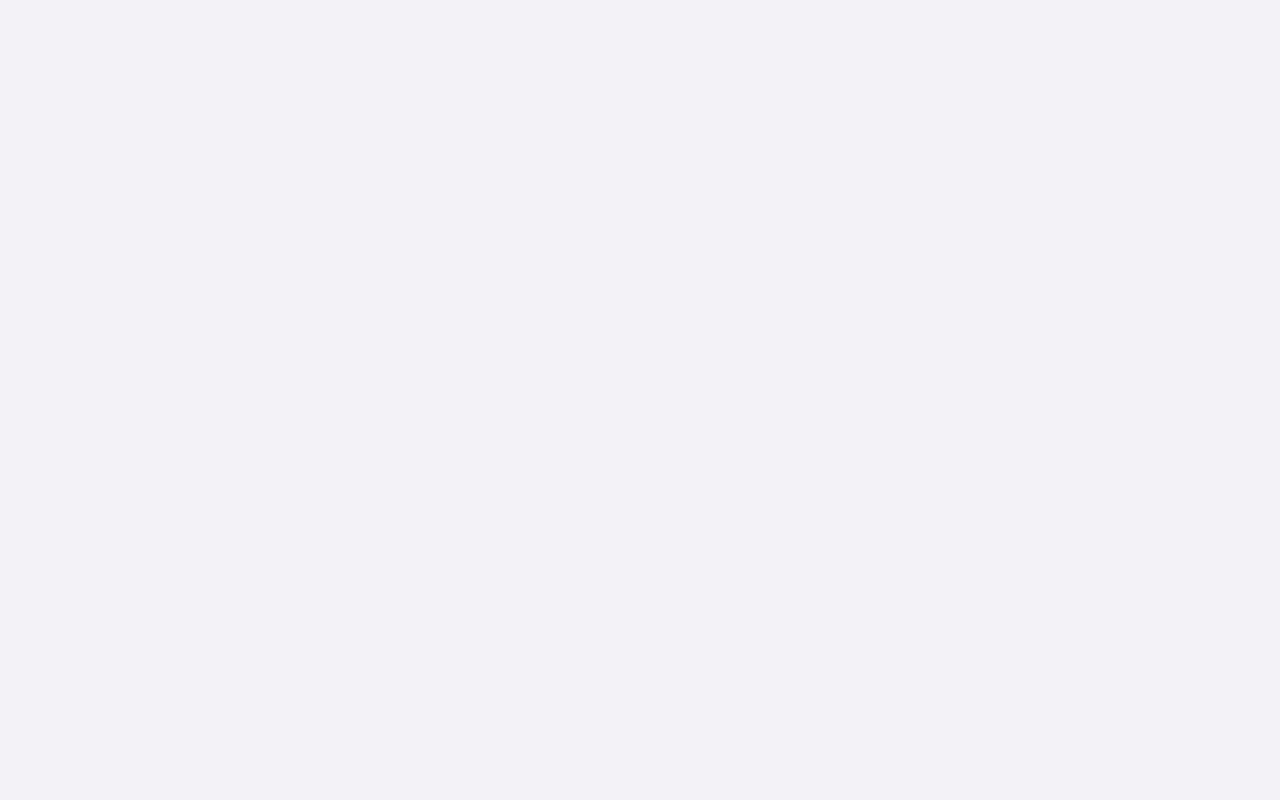
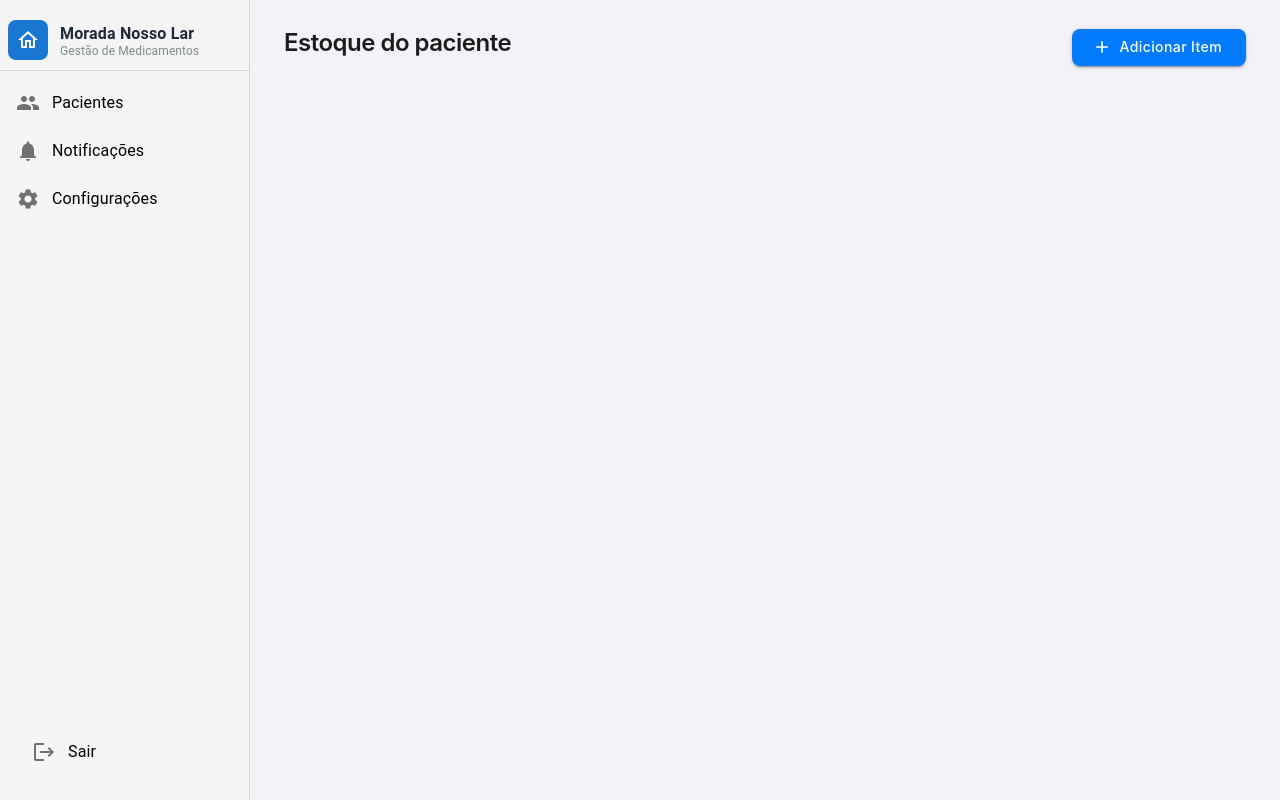
Before and after one commit to morada-nosso-lar/morada-nosso-lar-front, a React (Vite) app: page /dashboard/estoque/1 in a window 1280 px wide. Before the commit this address had no page. Built offline with nearby package versions, Linux system fonts and the light colour scheme; sample sign-in values are in the browser's storage.

Commit message:
feat: estrutura base da gestão de medicamentos do paciente

```diff
--- a/src/Components/PatientTable/PatientTable.jsx
+++ b/src/Components/PatientTable/PatientTable.jsx
@@ -15,9 +15,12 @@ import { useState } from "react";
 import OutlinedInput from "@mui/material/OutlinedInput";
 import InputAdornment from "@mui/material/InputAdornment";
 import SearchIcon from "@mui/icons-material/Search";
+import { useNavigate } from "react-router-dom";
 
 export default function PatientTable({ pacientes, onDelete }) {
   const [termoPesquisa, setTermoPesquisa] = useState("");
+
+  const navigate = useNavigate()
 
   function calcularIdade(dataNascimento) {
     if (!dataNascimento) return "--";
@@ -61,7 +64,7 @@ export default function PatientTable({ pacientes, onDelete }) {
         >
           <OutlinedInput
             size="small"
-            placeholder="Pesquisar Paciente....."
+            placeholder="Buscar Paciente"
             value={termoPesquisa}
             onChange={(e) => setTermoPesquisa(e.target.value)}
             startAdornment={
@@ -192,6 +195,7 @@ export default function PatientTable({ pacientes, onDelete }) {
                           }
                           label="Estoque"
                           size="small"
+                          onClick={() => navigate(`/dashboard/estoque/${paciente.id}`)}
                           sx={{
                             backgroundColor: "#DBEAFE",
                             color: "#2563EB",
--- a/src/Pages/Dashboard/index.jsx
+++ b/src/Pages/Dashboard/index.jsx
@@ -94,15 +94,15 @@ export default function Dashboard() {
           startIcon={<AddIcon />}
           onClick={() => setIsOpenModal(true)}
           sx={{
-            bgcolor: "#16A34A",
+            bgcolor: "#007BFF",
             color: "#FFF",
             textTransform: "none",
             fontFamily: "Roboto, sans-serif",
             fontSize: "14px",
-            fontWeight: 600,
+            fontWeight: 500,
             borderRadius: "8px",
             px: 3,
-            "&:hover": { bgcolor: "#15803d" },
+            "&:hover": { bgcolor: "#0069D9", boxShadow: "none" },
           }}
         >
           Novo Paciente
--- /dev/null
+++ b/src/Pages/EstoquePaciente/index.jsx
@@ -0,0 +1,49 @@
+import { Button } from "@mui/material";
+import Box from "@mui/material/Box";
+import Typography from "@mui/material/Typography";
+import AddIcon from "@mui/icons-material/Add";
+
+export default function EstoquePaciente() {
+  return (
+    <Box
+      sx={{
+        display: "flex",
+        justifyContent: "space-between",
+        ml: "10px",
+        mr: "10px",
+        mt: "5px",
+      }}
+    >
+      <Typography
+        variant="h2"
+        sx={{
+          fontFamily: '-apple-system, BlinkMacSystemFont, "SF Pro Text", "Helvetica Neue", Arial, sans-serif',
+          fontSize: "24px",
+          fontWeight: 600,
+          color: "#1C1C1E",
+          letterSpacing: "-0.5px",
+        }}
+      >
+        Estoque do paciente
+      </Typography>
+
+      <Button
+        variant="contained"
+        startIcon={<AddIcon />}
+        sx={{
+          bgcolor: "#007BFF",
+          color: "#FFF",
+          textTransform: "none",
+          fontFamily: '-apple-system, BlinkMacSystemFont, "SF Pro Text", "Helvetica Neue", Arial, sans-serif',
+          fontSize: "14px",
+          fontWeight: 500,
+          borderRadius: "8px",
+          px: 3,
+          "&:hover": { bgcolor: "#0069D9", boxShadow: "none" },
+        }}
+      >
+        Adicionar Item
+      </Button>
+    </Box>
+  );
+}
--- a/src/Router/index.jsx
+++ b/src/Router/index.jsx
@@ -4,6 +4,7 @@ import Login from "../Pages/Login";
 import Notification from "../Pages/Notification";
 import Settings from "../Pages/Settings";
 import Dashboard from "../Pages/Dashboard";
+import EstoquePaciente from "../Pages/EstoquePaciente";
 import AdminLayout from "../layouts/AdminLayout";
 
 export default function AppRouter() {
@@ -18,6 +19,17 @@ export default function AppRouter() {
             <ProtectedRoute>
               <AdminLayout>
                 <Dashboard />
+              </AdminLayout>
+            </ProtectedRoute>
+          }
+        />
+
+        <Route
+          path="/dashboard/estoque/:id"
+          element={
+            <ProtectedRoute>
+              <AdminLayout>
+                <EstoquePaciente />
               </AdminLayout>
             </ProtectedRoute>
           }
```
